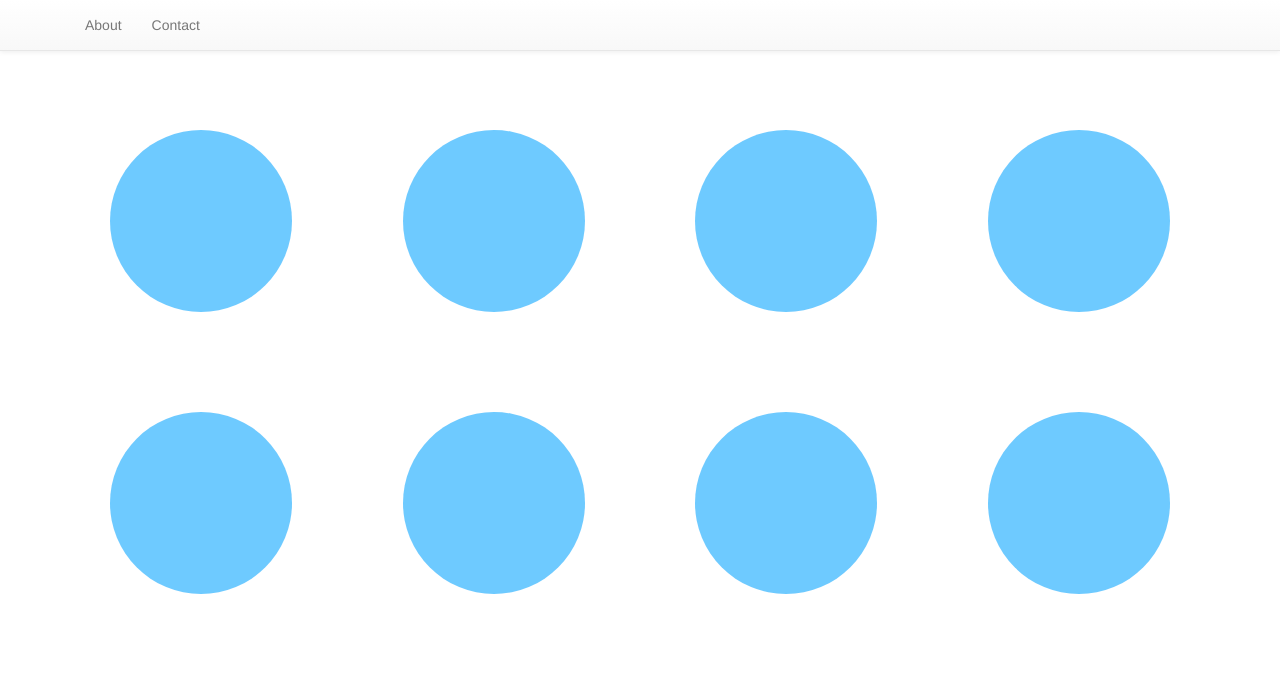
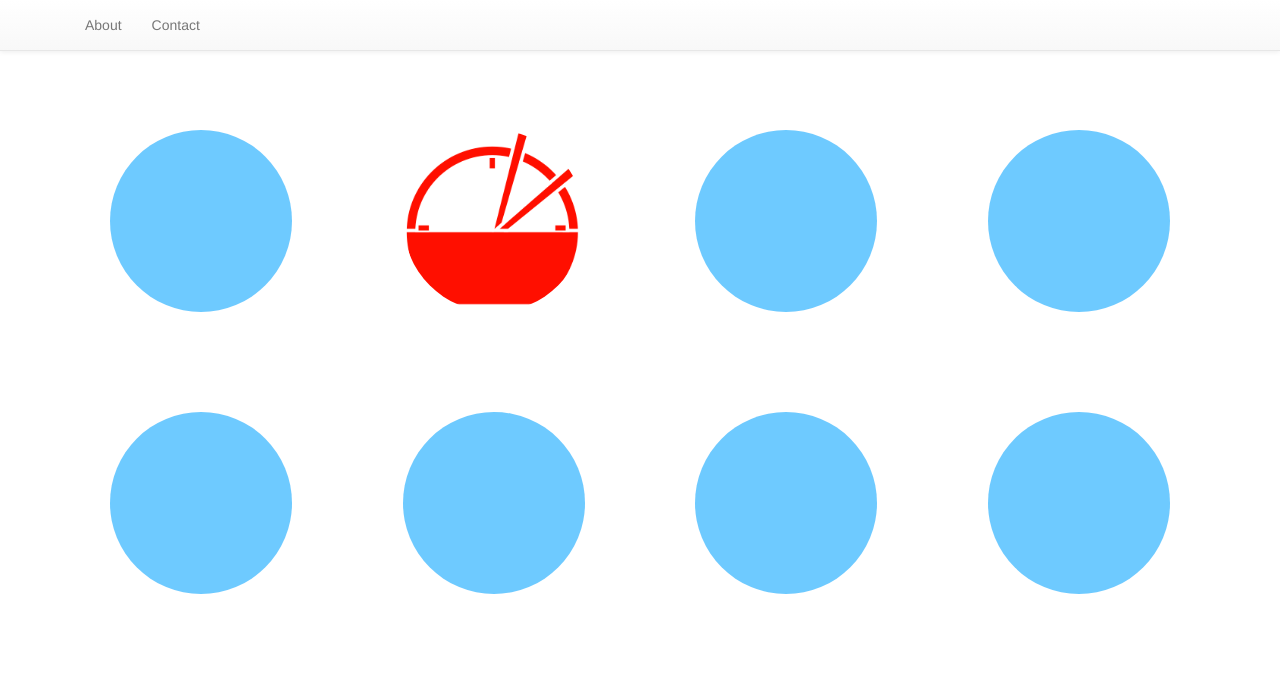
Before and after one commit to ehaas24/Website, a plain HTML site: page index.html in a window 1280 px wide. Drawn offline with nearby package versions, Linux system fonts and the light colour scheme.

Commit message:
Tile layout
Added quick meal icon and grading calculator folder stucture

```diff
--- a/index.html
+++ b/index.html
@@ -40,12 +40,12 @@
         <div class="row">
             <div class="col-sm-3 col-xs-6 text-center">
                 <div class="port">
-                    <img src="./img/EmilyBlue.png" class="img-circle" alt="Tile">
+                    <a href="./pages/passMyAss/index.html"><img src="./img/EmilyBlue.png" class="img-circle" alt="Tile"></a>
                 </div>
             </div>
             <div class="col-sm-3 col-xs-6 text-center">
               <div class="port">
-                  <img src="./img/EmilyBlue.png" class="img-circle" alt="Tile">
+                  <img src="./img/Quick Meals Icon v3 temp.png" class="img-circle" alt="Tile">
               </div>
             </div>
             <div class="col-sm-3 col-xs-6 text-center">
```
Also changed, not shown: pages/passMyAss/index.html (added, +10 -0 lines), img/Quick Meals Icon v3 temp.png (added).
